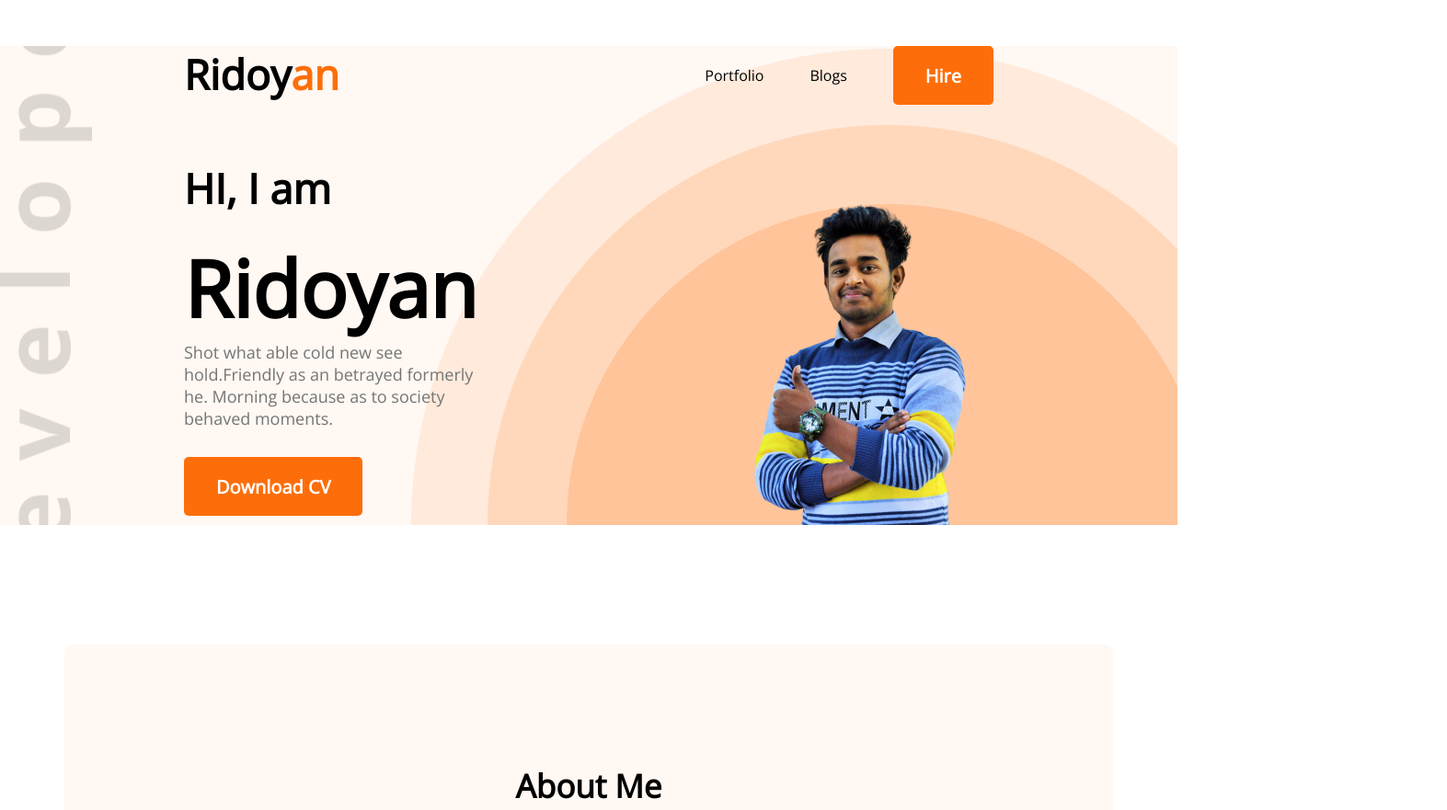
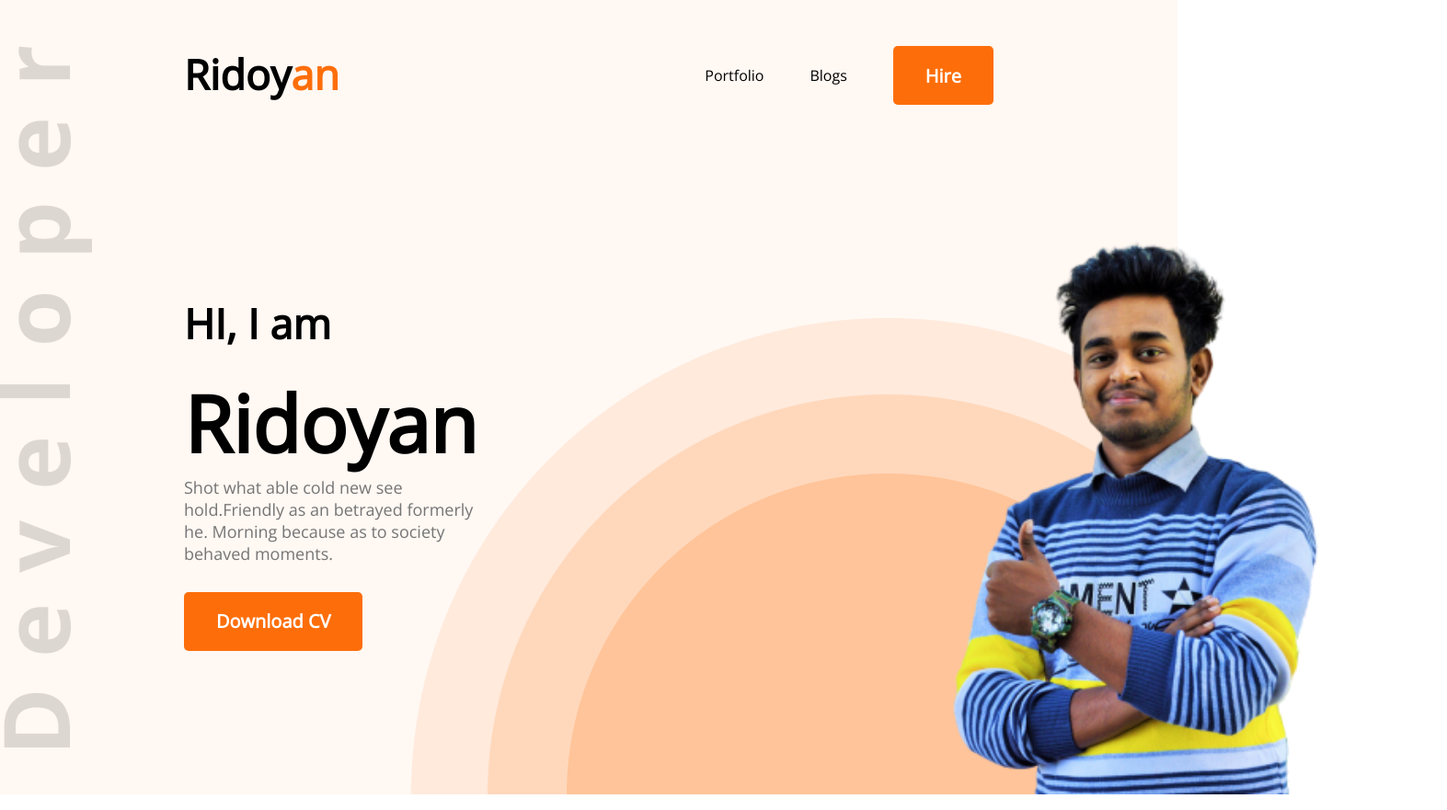
Before and after one commit to ridoyanhasan/developer-portfolio, a plain HTML site: page index.html in a window 1280 px wide. Shown: the top 881 px of the page at 92% size, 1573 px wide, since content can reach past the window. Drawn offline with nearby package versions, Linux system fonts and the light colour scheme.

Commit message:
fixed padding

```diff
--- a/index.html
+++ b/index.html
@@ -26,7 +26,7 @@
             <p class="banner-description">Shot what able cold new see hold.Friendly as an betrayed formerly he. Morning because as to society behaved moments.</p>
             <button class="btn-primary">Download CV</button>
         </div>
-        <img src="images/DSC_0082__3_-removebg-preview.png" alt="">
+        <img src="images/DSC_0082__3_-removebg-preview.png" alt="" height="700">
 
      </div>
     </header>
--- a/style/portfolio.css
+++ b/style/portfolio.css
@@ -28,7 +28,7 @@ section{
 nav {
     display: flex;
     justify-content: space-between;
-    margin: 50px 200px;
+    padding: 50px 200px;
 }
 .nav-title{
     font-weight: 800;
```
